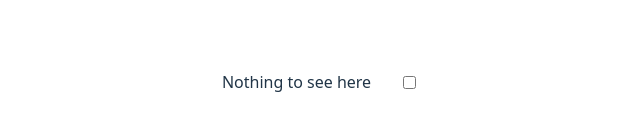
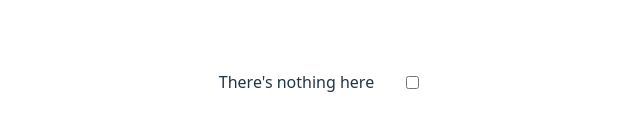
Before and after one commit to serpentigarden/amorphous, a React (Vite) app: page / in a window 1280 px wide. Shown: the part 318-448 px from the top of the page, without its empty margins (305-945 px from the left). Built offline with nearby package versions, Linux system fonts and the light colour scheme.

Commit message:
state change fix

```diff
--- a/src/App.tsx
+++ b/src/App.tsx
@@ -86,22 +86,23 @@ function WordSprawl() {
 
 function App() {
   const [showSprawl, setShowSprawl] = useState(false);
-  const [sawOnce, setSawOnce] = useState(false);
+  const [numToggled, setNumToggled] = useState(0);
 
   return (
     <div className="flex flex-row items-center">
       {showSprawl ? (
         <>
-          Woah <WordSprawl />
+          {numToggled > 1? "Hello again" : "Woah"}
+          <WordSprawl />
         </>
       ) : (
-        <div> {sawOnce ? "What was that?" : "Nothing to see here"}</div>
+        <div> {numToggled > 1 ? "What was that?" : "There's nothing here"}</div>
       )}
       <input
         type="checkbox"
         onChange={(_) => {
           setShowSprawl(!showSprawl);
-          setSawOnce(true);
+          setNumToggled(numToggled + 1);
         }}
         className="m-8"
       />
```
